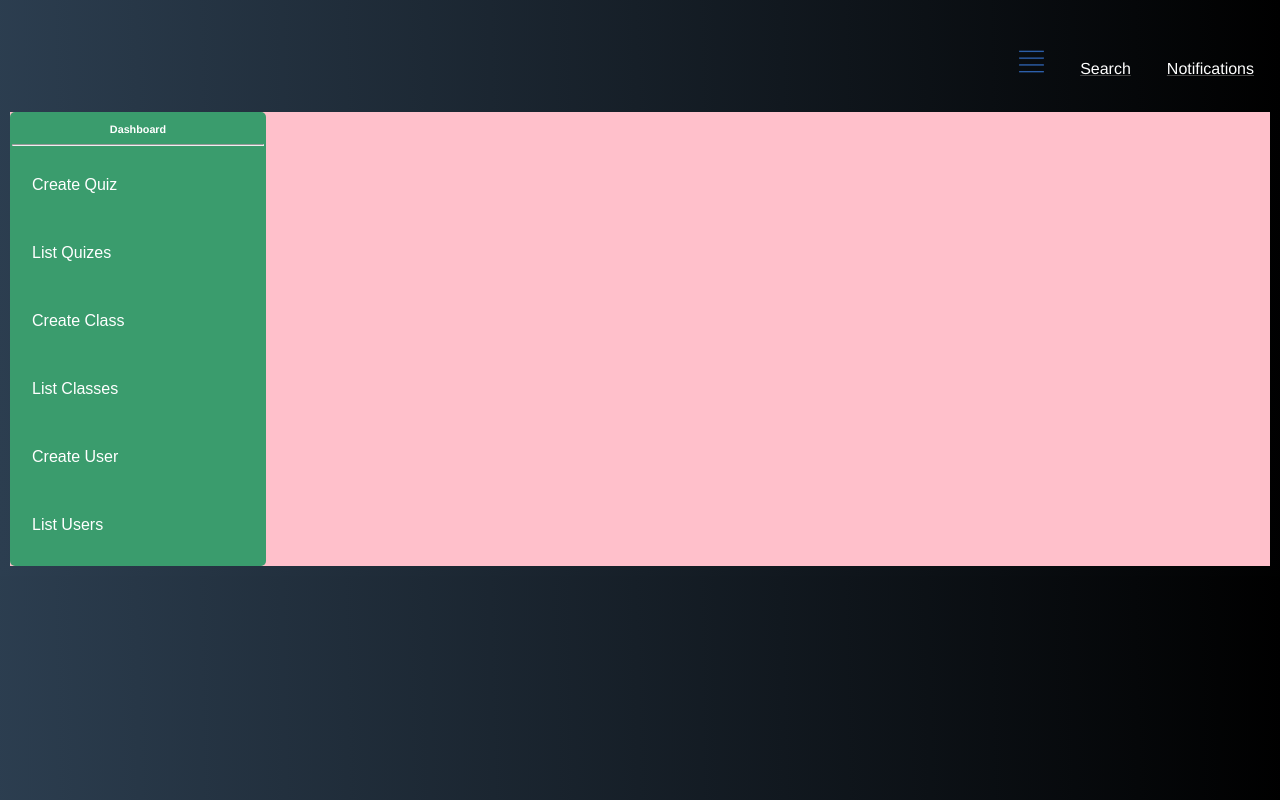
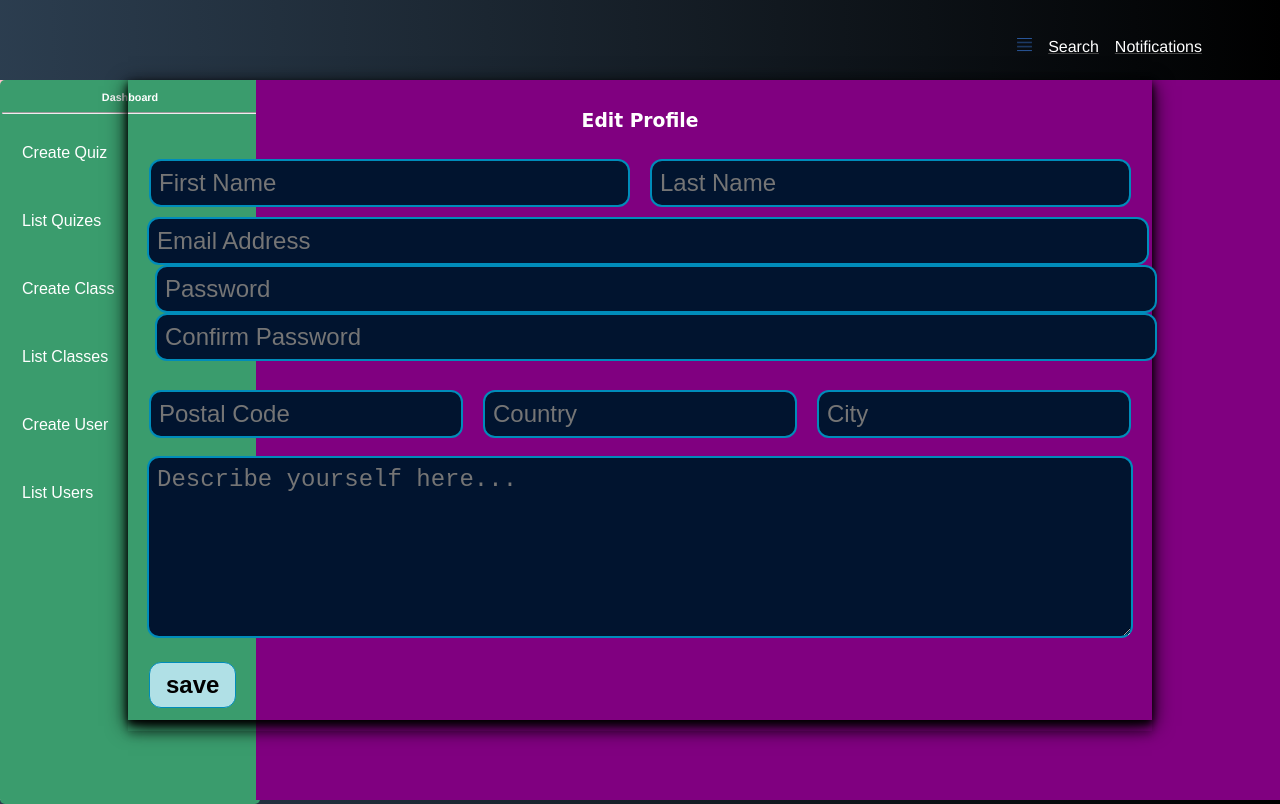
Before and after one commit to hosseindehghanipour1998/onlineClass-Backend, a Vue app in the folder online-class/: page / in a window 1280 px wide. Built offline with nearby package versions, Linux system fonts and the light colour scheme; what vue-particles would draw is missing.

Commit message:
before reseting EditProfileForm

```diff
--- a/online-class/src/App.vue
+++ b/online-class/src/App.vue
@@ -36,7 +36,7 @@ export default {
 }
 body{
 background-image: linear-gradient(89deg,#2C3E50 0% ,#000000 100%);
-padding: 0;
-margin:0;
+padding: 0 !important;
+margin:0 !important;
 }
 </style>
--- a/online-class/src/components/EditProfileForm.vue
+++ b/online-class/src/components/EditProfileForm.vue
@@ -1,54 +1,58 @@
 <template>
 
 
-<div id="kk" class="SignInAlignment">
-    <form >
-      <fieldset id="sign_up" style="padding:10px;">
+<div class="SignInAlignment">
+<main class="black-80 full">
+  <form class="center card">
+    <fieldset id="sign_up" style="padding:10px;" class="ba b--transparent ph0 mh0">
       <h3 style="color:white"> Edit Profile </h3>
+
       <div class="row">
         <div class="column">
-              <input  class="inputStyle pa2 inputStyle" type="text"  placeholder="First Name ">
+            <input  class="inputStyle  pa2 input-reset ba b--transparent bg-transparent    inputStyle" type="text"  placeholder="First Name ">
         </div>
         <div class="column">
-              <input class="inputStyle  pa2 inputStyle" type="text"  placeholder="Last Name ">
+            <input class="inputStyle  pa2 input-reset ba b--transparent bg-transparent    inputStyle" type="text"  placeholder="Last Name ">
         </div>
       </div>
 
-        <div class="row pa2" style="width:100% ">
-            <input class="inputStyle  pa2 inputStyle" type="email" name="email-address" placeholder="Email Address" id="email-address">
+      <div class="row pa2" style="display:inline !important; ">
+          <input class="inputStyle  pa2 input-reset ba b--transparent bg-transparent    inputStyle" type="email" name="email-address" placeholder="Email Address" id="email-address">
       </div>
 
-        <div class="row pa2" style="width:100% ">
-          <input class="inputStyle  pa2  inputStyle" type="password" name="password"  id="password" placeholder="Password">
+      <div class="row pa2" style="display:inline !important; ">
+        <input class="inputStyle  pa2 input-reset ba b--transparent bg-transparent    inputStyle" type="password" name="password"  id="password" placeholder="Password">
       </div>
 
-      <div class="row pa2" style="width:100% ">
-          <input class="inputStyle  pa2 inputStyle" type="password" name="password"  id="ConfirmPassword" placeholder="Confirm Password">
+     <div class="row pa2" style="display:inline !important; ">
+        <input class="inputStyle  pa2 input-reset ba b--transparent bg-transparent    inputStyle" type="password" name="password"  id="password" placeholder="Confirm Password">
       </div>
 
 
       <div class="row">
         <div class="column3">
-              <input  class="inputStyle  pa2 inputStyle" type="text"  placeholder="Postal Code ">
+            <input  class="inputStyle  pa2 input-reset ba b--transparent bg-transparent    inputStyle" type="text"  placeholder="Postal Code ">
         </div>
         <div class="column3">
-              <input class="inputStyle  pa2 inputStyle" type="text"  placeholder="Country">
+            <input class="inputStyle  pa2 input-reset ba b--transparent bg-transparent    inputStyle" type="text"  placeholder="Country">
         </div>
 
         <div class="column3">
-              <input class="inputStyle  pa2 inputStyle" type="text"  placeholder="City">
+            <input class="inputStyle  pa2 input-reset ba b--transparent bg-transparent    inputStyle" type="text"  placeholder="City">
         </div>
       </div>
 
       <div class="row pa2" style="width:100%">
         <textarea class="inputStyle pa2" name="message" rows="6" style="width:100%;" placeholder="Describe yourself here..."></textarea>
       </div>
-        <div class="row pa2" >
-          <input class=" buttonStyle b ph3 pv2    bg-transparent grow pointer  f6 dib" style ="width:auto;height:auto; float:right;" type="submit" value="Save">
-          <input class=" buttonStyle b ph3 pv2    bg-transparent grow pointer  f6 dib" style ="width:auto;height:auto; float:left;" type="submit" value="Reset">
+      <div class="row pa2" style=" float:left; !important; ">
+        <input class=" buttonStyle b ph3 pv2 input-reset ba  bg-transparent grow pointer  f6 dib" style ="width:auto;height:auto;" type="submit" value="save">
       </div>
+
     </fieldset>
+
   </form>
+</main>
 </div>
 </template>
 
@@ -56,12 +60,16 @@
  @import "../CSSFiles/Forms.css";
 .SignInAlignment {
 	font-family: "Comic Sans MS", cursive, sans-serif ;
-	width: 100px;
-  height: 100px;
-  box-shadow :  rgba(0,0,0,1);
+	width: 80%;
+	height: 80%;
+  	position: absolute;
+  	left: 50%;
+  	top: 50%;
+
+    box-shadow :0 4px 8px 0 rgb(0, 0, 0), 0 6px 20px 0 rgba(0, 0, 0, 1);
+    box-shadow :  1 8px 16px 0 rgba(0,0,0,1);
     opacity: 1 !important;
 }
-
 
 .inputStyle {
     color: blanchedalmond !important;
@@ -71,12 +79,17 @@
 	transition-duration: 0.4s;
     border: 2px solid #008CBA;
     width: 100%;
-    font-size: 1rem;
+    font-size: 1.5rem;
 }
 
 .inputStyle:hover{
 
   border-color:purple;
+}
+
+.inputStyle:click{
+	border-block-color: pink;
+
 }
 
 
@@ -106,10 +119,25 @@
   clear: both;
 }
 
-#kk {
-  display: flex;
-  flex:1;
+.full{
+    widows: 100%;
     height: 100%;
-  width: 100%;
+}
+
+
+.card {
+  /* Add shadows to create the "card" effect */
+  box-shadow: 0 4px 8px 0 rgba(0,0,0,0.2);
+  transition: 0.3s;
+}
+
+/* On mouse-over, add a deeper shadow */
+.card:hover {
+  box-shadow: 0 8px 16px 0 rgba(0,0,0,0.2);
+}
+
+/* Add some padding inside the card container */
+.container {
+  padding: 2px 16px;
 }
 </style>
--- a/online-class/src/components/Header/Header.vue
+++ b/online-class/src/components/Header/Header.vue
@@ -1,11 +1,11 @@
 <template>
-    <nav>
+    <nav >
         <ul>
             <!-- <li><img src="./search.png"/></li> -->
             <div class="dropdown">
                 <li>
 
-                    <p><img src="./menu.png" style="width:25px;height:25px; padding-top:5px;"></p>
+                    <p><img src="./menu.png" style="width:15px;height:15px; padding-top:5px;"></p>
                     <div class="dropdown-content">
                         <a href="#">Log Out</a>
                         <a href="#">Account</a>
@@ -30,8 +30,12 @@ export default {}
 @import './style.css';
 
 nav{
+    display: flex;
+    flex:1;
+    flex-direction: column;
     border-radius: 15px;
-    margin: 0;
+    width:100%;
+    height:100%;
 }
 ul{
     list-style-type: none;
@@ -40,7 +44,8 @@ ul{
 }
 li{
     display: inline-block;
-    margin: 0 10px;
+
+
     color:papayawhip;
 }
 
@@ -64,7 +69,7 @@ p:hover{
 }
 
 nav{
-
+    margin: 0px;
     padding: 10px 0;
 }
 
@@ -88,7 +93,8 @@ nav{
 
   display: none;
   position: absolute;
-  left: -1px;
+  right: -1px;
+  text-align: center;
   background-color: #444;
   color: #eee !important;
   min-width: 160px;
@@ -99,7 +105,8 @@ nav{
 
 .dropdown-content a {
   color: white;
-  padding: 12px 16px;
+  margin:0;
+  padding: 12px;
   text-decoration: none;
   display: block;
 }
--- a/online-class/src/components/Home/Home.vue
+++ b/online-class/src/components/Home/Home.vue
@@ -18,6 +18,7 @@
                     </div>
 
                     <div  id="rightbox">
+                        <EditProfileForm></EditProfileForm>
                     </div>
 
                 </div>
@@ -41,66 +42,38 @@ export default {
 
 <style scoped>
 
-.column {
-    float:left;
-    width: 50%;
-    padding: 10px;
-
-  }
-  /* Clear floats after the columns */
-  .row:after {
-    content: "";
-    display: table;
-    clear: both;
-  }
-
-  .full{
-      widows: 100%;
-      height: 100%;
-  }
-
 
 #leftbox {
-
-    float:left;
-    width:20%;
-    height:100%;
+      width: 320px;
+      height: 100%;
 }
 #father{
-    display: flex;
-    flex:1;
-    height:100%;
-    max-width:100%;
-    margin:10px;
+  display: flex;
+  flex-direction: column;
+  width: 100vw;
+  height: 100vh;
 }
 
+#header {
+    padding-right: 40px;
+    margin-right: 30px;
 
-#header{
-height:100%; width:100%;
 }
-
 #rightbox{
-    display: flex;
-    flex:1;
-    margin-top: 10px;
-    margin-bottom: 10px;
-    float:right;
-    width:75%;
-    height:100%;
+      width: 100%;
+      height: 100%;
     background-color:purple;
 
 }
 #upperRow{
-height:20%;
-width:100%;
-padding:2px;
+    width: 100%;
+    height: 80px;
 }
 
 #lowerRow {
     display: flex;
-    flex:1;
-    height: 100%;
-    width:100%;
+    width: 100%;
+    height: calc(100vh - 80px);
     background-color:pink;
 }
 </style>
```
Lines whose indentation alone changed are shown as unchanged.
